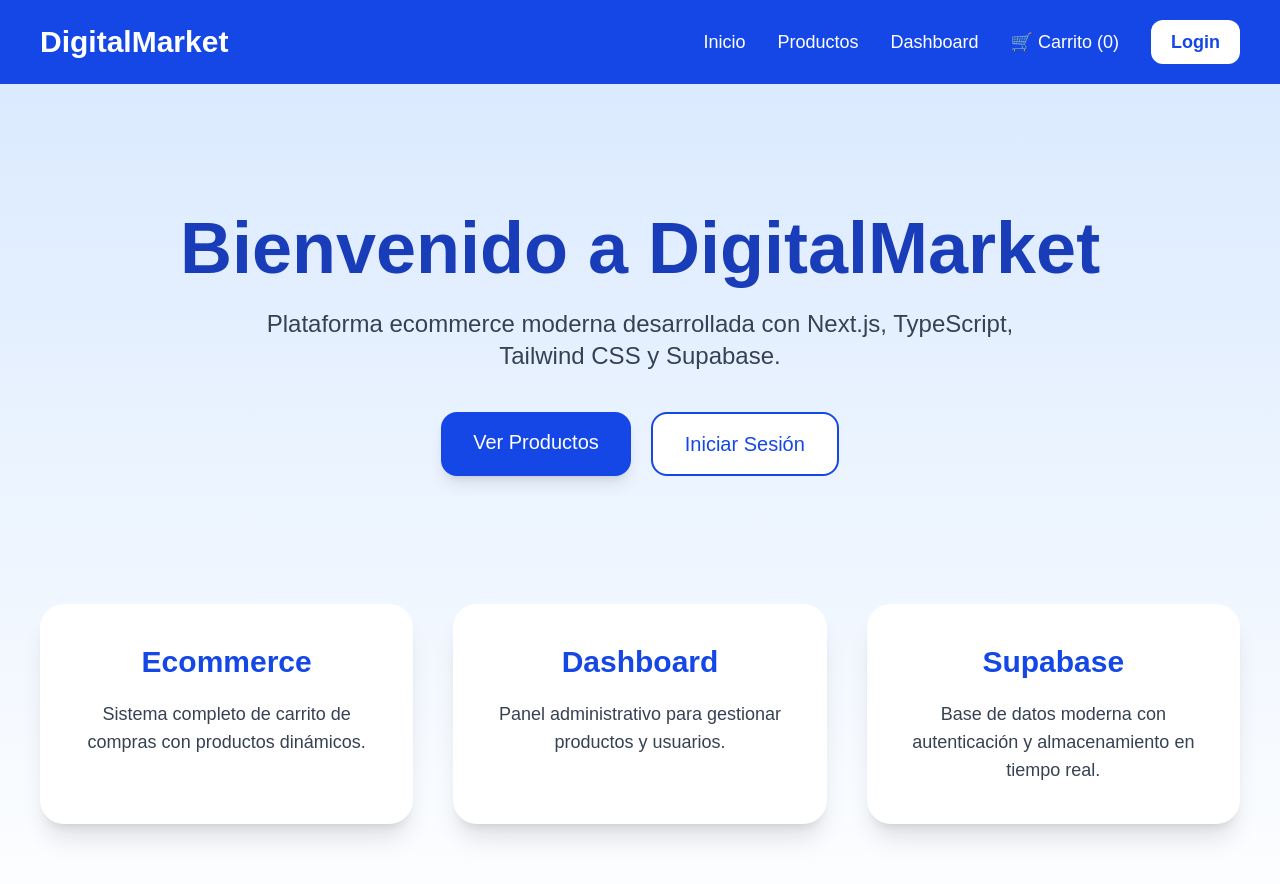
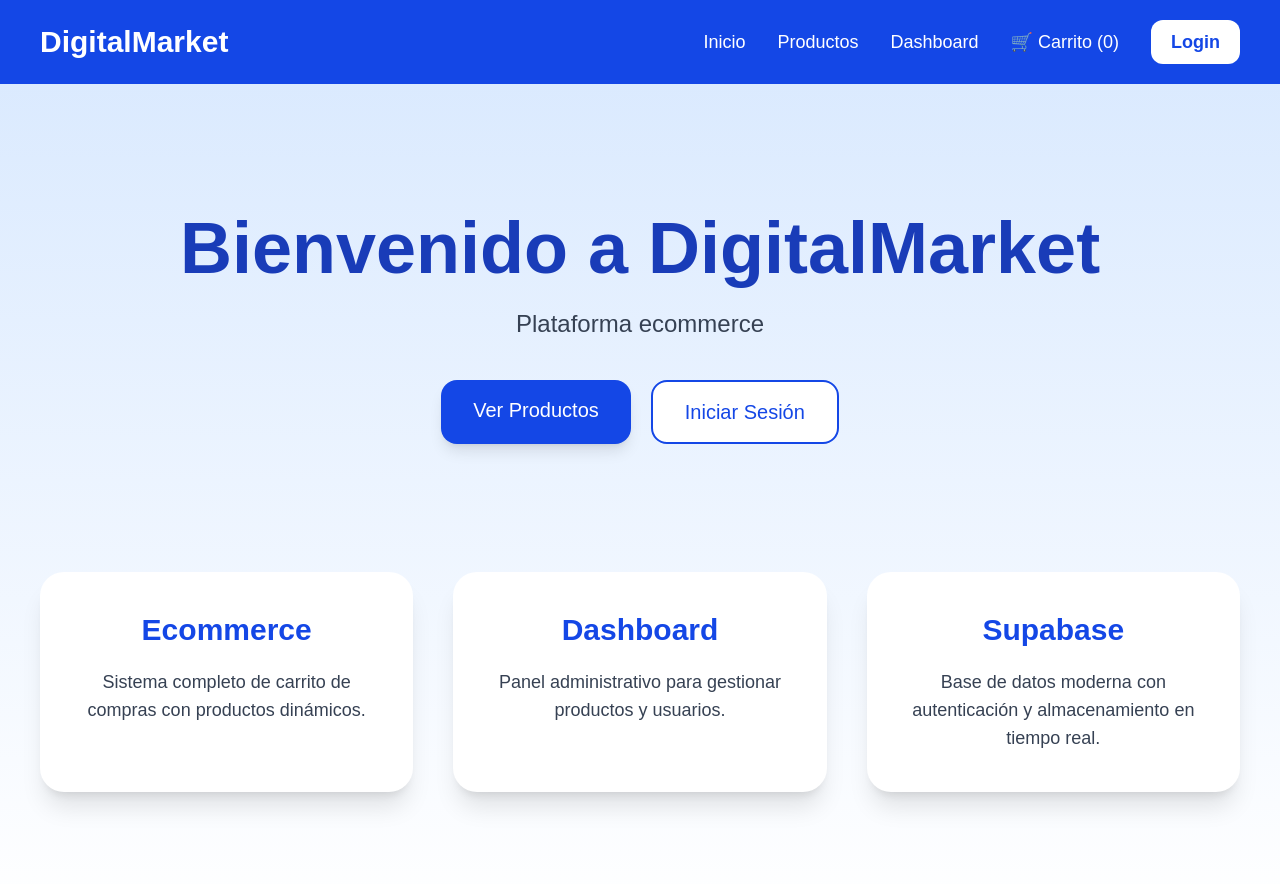
Before and after one commit to jhanpieerrodriguez3-debug/ecommerce-nextjs, a Next.js app in the folder apps/web/: page / in a window 1280 px wide. Shown: the top 884 px of the page. Built offline with nearby package versions, Linux system fonts and the light colour scheme.

Commit message:
Nuevo diseño 7

```diff
--- a/apps/web/src/app/page.tsx
+++ b/apps/web/src/app/page.tsx
@@ -9,11 +9,8 @@
         </h1>
 
         <p className="text-2xl text-gray-700 max-w-3xl mb-10">
-          Plataforma ecommerce moderna desarrollada
-          con Next.js,
-          TypeScript,
-          Tailwind CSS
-          y Supabase.
+          Plataforma ecommerce
+
         </p>
 
         <div className="flex gap-5">
```
